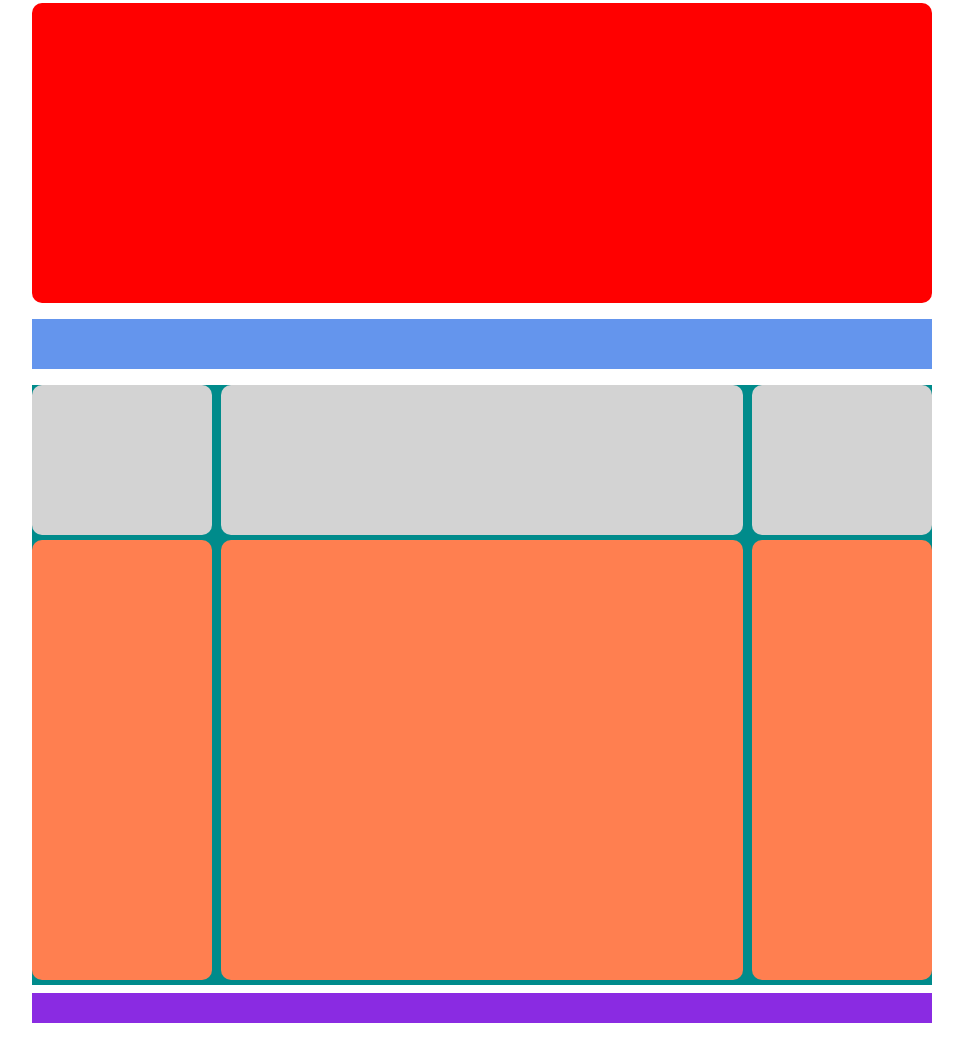
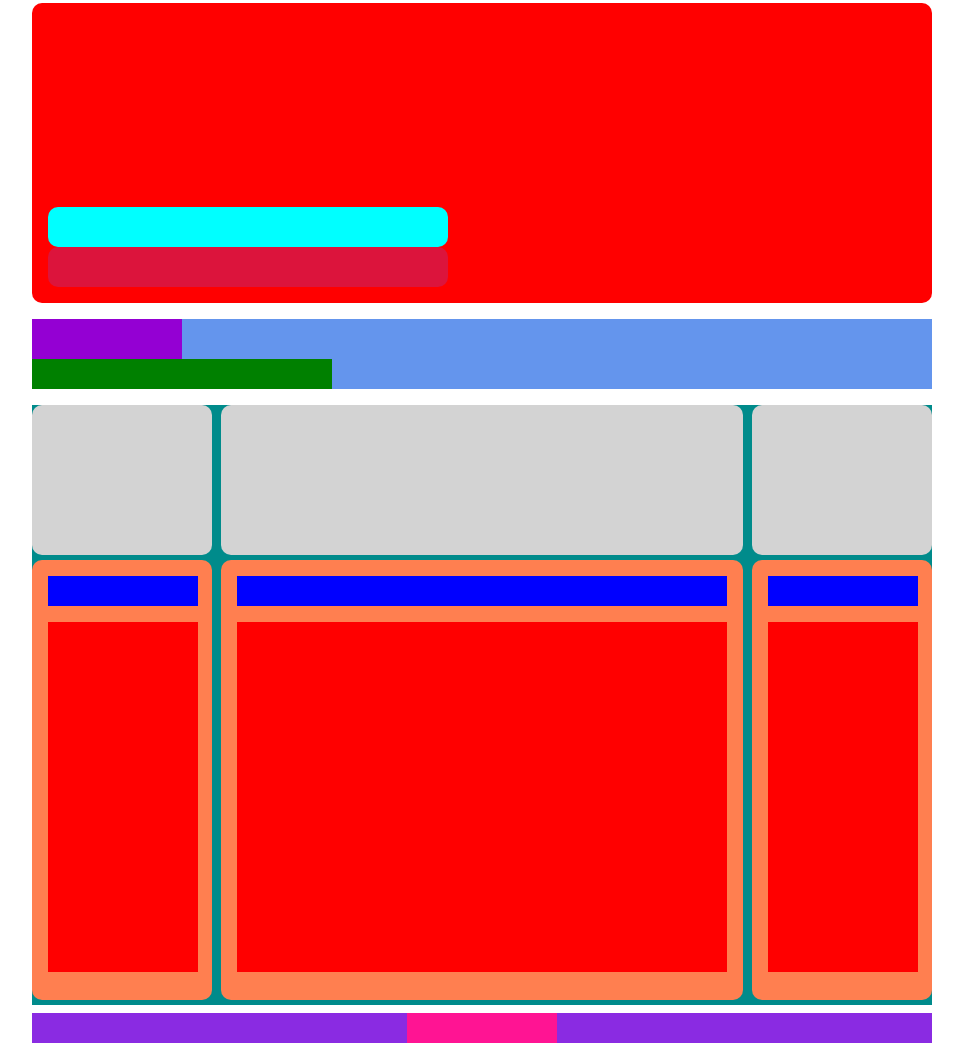
Before and after one commit to AntonioSabella/htmlcss-struttura-wp, a plain HTML site: page index.html in a window 1280 px wide. Shown: the part 109-1168 px from the top of the page, without its empty margins (158-1121 px from the left). Drawn offline with Linux system fonts and the light colour scheme.

Commit message:
Add main+footer structure adjust

```diff
--- a/css/style.css
+++ b/css/style.css
@@ -46,6 +46,7 @@
     background-color: brown;
     margin-right: 5px;
     vertical-align: bottom;
+    border-radius: 5px;
 }
 
 /********
@@ -65,13 +66,50 @@
     height: 300px;
     background-color: red;
     border-radius: 10px;
+    position: relative;
+
+}
+
+.title_topmain {
+    height: 40px;
+    width: 400px;
+    background-color: aqua;
+    position: absolute;
+    left: 1rem;
+    bottom: 3.5rem;
+    border-radius: 10px;
+
+}
+
+.text_topmain {
+    height: 40px;
+    width: 400px;
+    background-color: crimson;
+    position: absolute;
+    left: 1rem;
+    bottom: 1rem;
+    border-radius: 10px;
+
+
 }
 
 /* Middle main */
 
 .middle_main {
-    height: 50px;
+    height: 70px;
     background-color: cornflowerblue;
+}
+
+.title_middlemain {
+    height: 40px;
+    width: 150px;
+    background-color: darkviolet;
+}
+
+.text_middlemain {
+    height: 30px;
+    width: 300px;
+    background-color: green;
 }
 
 /* Bottom main */
@@ -120,6 +158,7 @@
 
 /* Row content */
 
+/* .left_content */
 
 .left_content {
     width: 20%;
@@ -131,6 +170,24 @@
     border-radius: 10px;
 }
 
+.title_leftcontent,.title_rightcontent {
+    height: 30px;
+    width: 150px;
+    background-color: blue;
+    margin: 1rem;
+
+}
+
+.text_leftcontent,.text_rightcontent {
+    height: 350px;
+    width: 150px;
+    background-color: red;
+    margin: 1rem;
+}
+/* /.left_content */
+
+/* .center_content */
+
 .center_content {
     width: 58%;
     height: 440px;
@@ -141,6 +198,24 @@
     border-radius: 10px;
 }
 
+.title_centercontent {
+    width: 490px;
+    height: 30px;
+    background-color: blue;
+    margin: 1rem;
+}
+
+.text_centercontent {
+    width: 490px;
+    height: 350px;
+    background-color: red;
+    margin: 1rem;
+}
+
+/* /.center_content */
+
+/* .right_content */
+
 .right_content {
     width: 20%;
     height: 440px;
@@ -149,6 +224,9 @@
     border-radius: 10px;
     margin-top: 5px;
 }
+
+/* /.right_content */
+
 
 /* /Bottom main */
 
@@ -162,4 +240,11 @@
     margin: 0.5rem 0;
 }
 
+.copy_badge {
+    height: 30px;
+    width: 150px;
+    margin: 0 auto;
+    background-color: deeppink;
+}
+
 /* /Main container */
--- a/index.html
+++ b/index.html
@@ -26,9 +26,19 @@
         </nav>
         <!-- /#site-nav -->
         <main id="site_main">
-            <div class="top_main"></div>
+            <div class="top_main">
+                <div class="title_topmain"></div>
+                <!-- /.title_topmain -->
+                <div class="text_topmain"></div>
+                <!-- /.text_topmain -->
+            </div>
             <!-- /.top_main -->
-            <div class="middle_main"></div>
+            <div class="middle_main">
+                <div class="title_middlemain"></div>
+                <!-- /.title_middlemain -->
+                <div class="text_middlemain"></div>
+                <!-- /.text_middlemain -->
+            </div>
             <!-- /.middle_main -->
             <div class="bottom_main">
                 <div class="row">
@@ -40,11 +50,26 @@
                     <!-- /.right_bar -->
                 </div>
                 <div class="row">
-                    <aside class="left_content"></aside>
+                    <aside class="left_content">
+                        <div class="title_leftcontent"></div>
+                        <!-- /.title_leftcontent -->
+                        <div class="text_leftcontent"></div>
+                        <!-- /.text_leftcontent -->
+                    </aside>
                     <!-- /.left_bar -->
-                    <div class="center_content"></div>
+                    <div class="center_content">
+                        <div class="title_centercontent"></div>
+                        <!-- /.title_centercontent -->
+                        <div class="text_centercontent"></div>
+                        <!-- /.text_centercontent -->
+                    </div>
                     <!-- /.content -->
-                    <aside class="right_content"></aside>
+                    <aside class="right_content">
+                        <div class="title_rightcontent"></div>
+                        <!-- /.title_leftcontent -->
+                        <div class="text_rightcontent"></div>
+                        <!-- /.text_leftcontent -->
+                    </aside>
                     <!-- /.right_bar -->
                 </div>
             </div>
@@ -52,7 +77,10 @@
 
         </main>
         <!-- /#site_main -->
-        <div id="site_footer"></div>
+        <div id="site_footer">
+            <div class="copy_badge"></div>
+            <!-- /.copy_badge -->
+        </div>
         <!-- /#site_footer -->
     </div>
     <!-- /.mega_container -->
```
